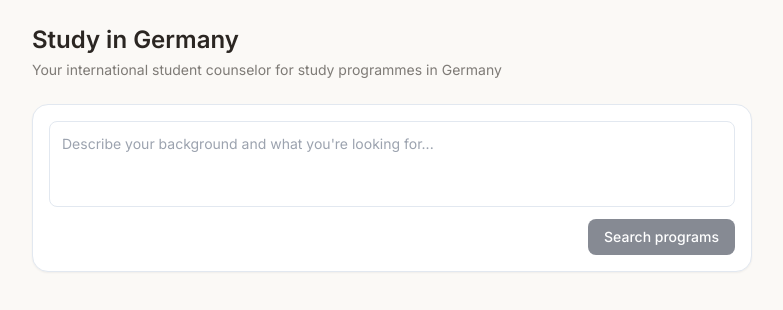
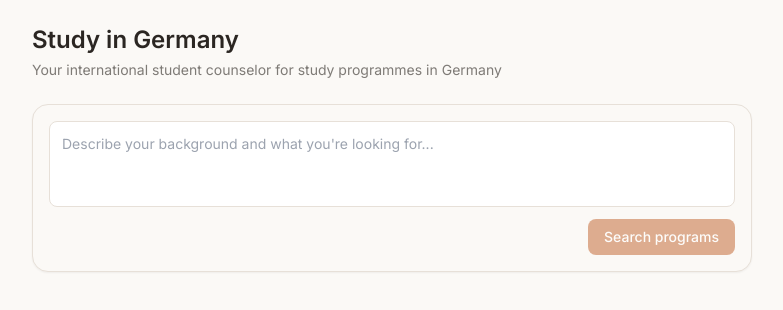
Before and after one commit to MuneebaNasir/StudyMatch, a React (Vite) app in the folder frontend/: page / in a window 1280 px wide. Shown: the top 310 px of the page, without its empty margins (248-1031 px from the left). Built offline with nearby package versions, Linux system fonts and the light colour scheme; no server answers.

Commit message:
style: warm up ChatQueryBox colors

```diff
--- a/frontend/src/components/ChatQueryBox.tsx
+++ b/frontend/src/components/ChatQueryBox.tsx
@@ -18,19 +18,19 @@ export function ChatQueryBox({ onSubmit, isPending }: ChatQueryBoxProps) {
   return (
     <form
       onSubmit={handleSubmit}
-      className="flex flex-col gap-3 rounded-2xl border border-slate-200 bg-white p-4 shadow-sm"
+      className="flex flex-col gap-3 rounded-2xl border border-line bg-background p-4 shadow-sm"
     >
       <textarea
         value={query}
         onChange={(event) => setQuery(event.target.value)}
         placeholder="Describe your background and what you're looking for..."
         rows={3}
-        className="resize-none rounded-lg border border-slate-200 p-3 text-sm focus:outline-none focus:ring-2 focus:ring-slate-400"
+        className="resize-none rounded-lg border border-line p-3 text-sm focus:outline-none focus:ring-2 focus:ring-accent"
       />
       <button
         type="submit"
         disabled={isPending || query.trim().length === 0}
-        className="self-end rounded-lg bg-slate-900 px-4 py-2 text-sm font-medium text-white disabled:cursor-not-allowed disabled:opacity-50"
+        className="self-end rounded-lg bg-accent px-4 py-2 text-sm font-medium text-white hover:bg-accent/90 disabled:cursor-not-allowed disabled:opacity-50"
       >
         {isPending ? "Reading your profile and checking eligibility..." : "Search programs"}
       </button>
```
